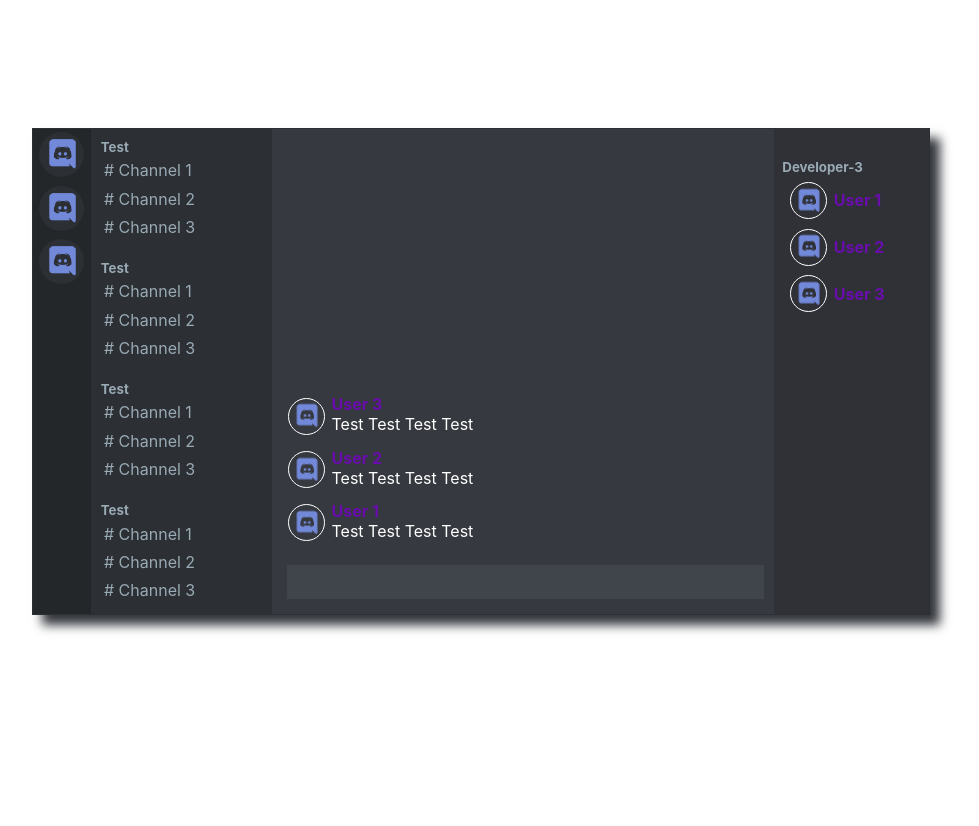
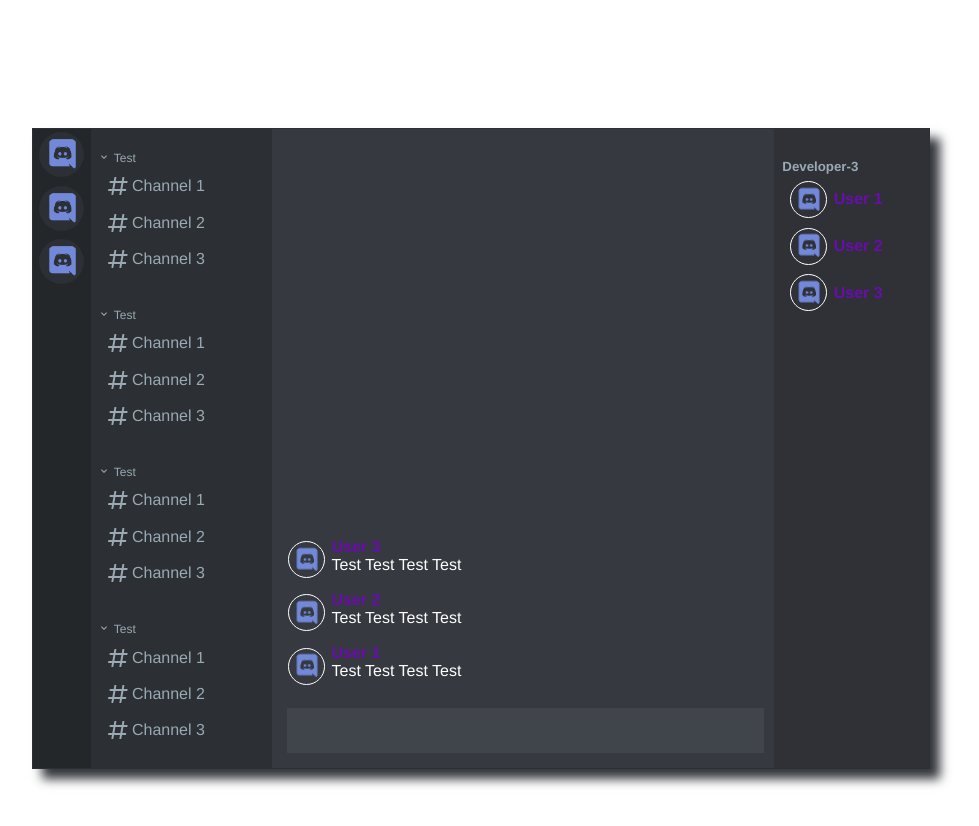
Before and after one commit to EnisMulic/Discord-Bot-Docs, a React (Create React App) app: page / in a window 1280 px wide. Shown: the top 826 px of the page, without its empty margins (159-1138 px from the left). Before the commit the page ends 800 px from the top, so only its background shows below. Built offline with nearby package versions, Linux system fonts and the light colour scheme.

Commit message:
Update channel components style

```diff
--- a/src/components/Channel/Channel.module.css
+++ b/src/components/Channel/Channel.module.css
@@ -3,6 +3,12 @@
     background-color: var(--dark-but-not-black);
     padding: 0.2rem;
     width: 150px;
+    display: flex;
+    margin: auto 5px;
+}
+
+.Channel p {
+    margin: auto 0;
 }
 
 .Channel:hover {
--- a/src/components/Channel/index.js
+++ b/src/components/Channel/index.js
@@ -2,9 +2,15 @@ import React from 'react';
 import PropTypes from 'prop-types';
 
 import style from './Channel.module.css';
+import { ReactComponent as ChannelIcon } from '../../assets/channel-icon.svg';
 
 const Channel = (props) => {
-    return <div className={style.Channel}># {props.name}</div>;
+    return (
+        <div className={style.Channel}>
+            <ChannelIcon />
+            <p>{props.name}</p>
+        </div>
+    );
 };
 
 Channel.propTypes = {
--- a/src/components/ChannelCategory/ChannelCategory.module.css
+++ b/src/components/ChannelCategory/ChannelCategory.module.css
@@ -2,16 +2,30 @@
     padding: 0.5rem;
     background-color: var(--dark-but-not-black);
     width: 165px;
+    cursor: pointer;
+    margin: 10px auto;
 }
 
-.ChannelCategory h5 {
+.ChannelCategory div {
     color: var(--greyple);
-}
-
-.ChannelCategory h5:hover {
-    color: var(--white);
+    display: flex;
 }
 
 .ChannelCategory * {
     margin: 2px;
 }
+
+.Header {
+    font-size: 12px;
+    position: relative;
+    left: -5px;
+}
+
+.Header svg {
+    width: 12px;
+    height: 12px;
+}
+
+.Header:hover {
+    color: var(--white);
+}
--- a/src/components/ChannelCategory/index.js
+++ b/src/components/ChannelCategory/index.js
@@ -1,13 +1,19 @@
 import React from 'react';
 import PropTypes from 'prop-types';
 
+import Channel from '../Channel';
+
+import { ReactComponent as DownArrow } from '../../assets/down-arrow.svg';
+
 import style from './ChannelCategory.module.css';
-import Channel from '../Channel';
 
 const ChannelCategory = (props) => {
     return (
         <div className={style.ChannelCategory}>
-            <h5>{props.name}</h5>
+            <div className={style.Header}>
+                <DownArrow />
+                <p>{props.name}</p>
+            </div>
             {props.channels.map((channel, index) => {
                 return <Channel name={channel} key={index} />;
             })}
--- a/src/components/ChannelNavbar/ChannelNavbar.module.css
+++ b/src/components/ChannelNavbar/ChannelNavbar.module.css
@@ -1,3 +1,4 @@
 .ChannelNavbar {
     height: 100%;
+    background: var(--dark-but-not-black);
 }
--- a/src/index.css
+++ b/src/index.css
@@ -12,9 +12,7 @@ body {
     margin: 0;
     padding: 0;
     box-sizing: border-box;
-    font-family: -apple-system, BlinkMacSystemFont, 'Segoe UI', 'Roboto',
-        'Oxygen', 'Ubuntu', 'Cantarell', 'Fira Sans', 'Droid Sans',
-        'Helvetica Neue', sans-serif;
+    font-family: 'Helvetica Neue', Helvetica, Arial, sans-serif;
     -webkit-font-smoothing: antialiased;
     -moz-osx-font-smoothing: grayscale;
 }
```
Also changed, not shown: src/assets/channel-icon.svg (added), src/assets/down-arrow.svg (added).
